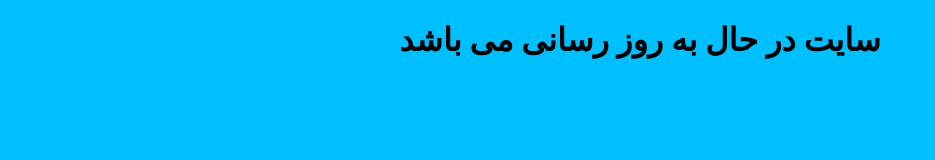
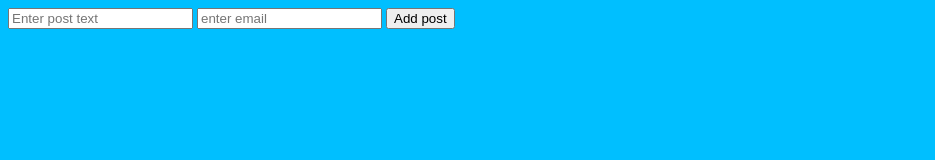
Before and after one commit to ahfmcd/ahfm, a website: page static/blog.html in a window 1280 px wide. Shown: the whole page, without its empty margins (0-935 px from the left). Drawn offline with Linux system fonts and the light colour scheme; files that its build step writes are made by us from their sources.

Commit message:
working on body-parser and svaing form data to db

```diff
--- a/package.json
+++ b/package.json
@@ -9,6 +9,7 @@
   "author": "",
   "license": "ISC",
   "dependencies": {
+    "body-parser": "^1.18.3",
     "express": "^4.16.4",
     "mongoose": "^5.3.14"
   }
--- a/static/blog.html
+++ b/static/blog.html
@@ -6,8 +6,10 @@
     <link rel="stylesheet" type="text/css" href="index.css">
 </head>
 <body>
-
-<h1 id="mainAndFirstHeader">سایت در حال به روز رسانی می باشد</h1>
-
+    <form method="post" action="/addpost">
+        <input type="text" name="text" placeholder="Enter post text" required>
+        <input type="text" name="email" placeholder="enter email" required>
+        <input type="submit" value="Add post">
+    </form>
 </body>
 </html>
```
Also changed, not shown: server/server.js (+10 -1 lines).
